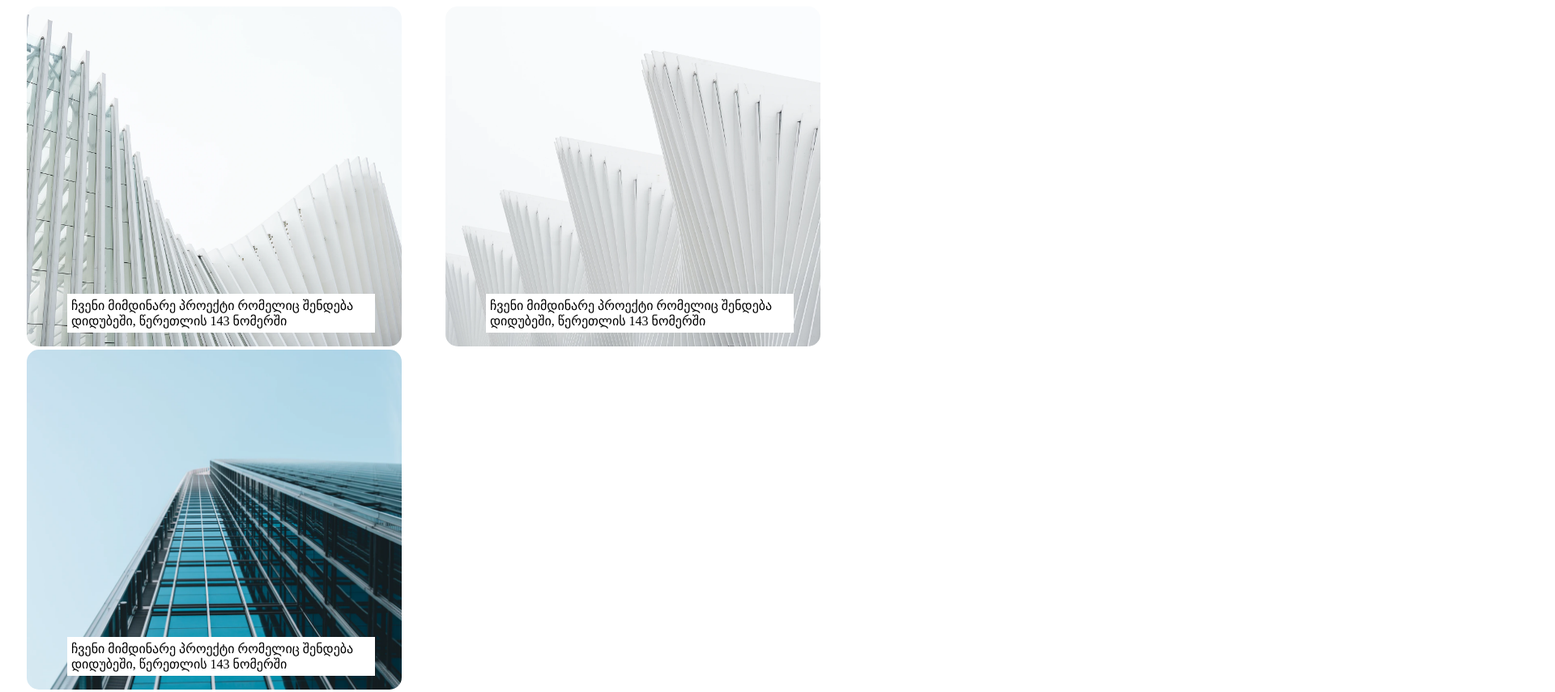
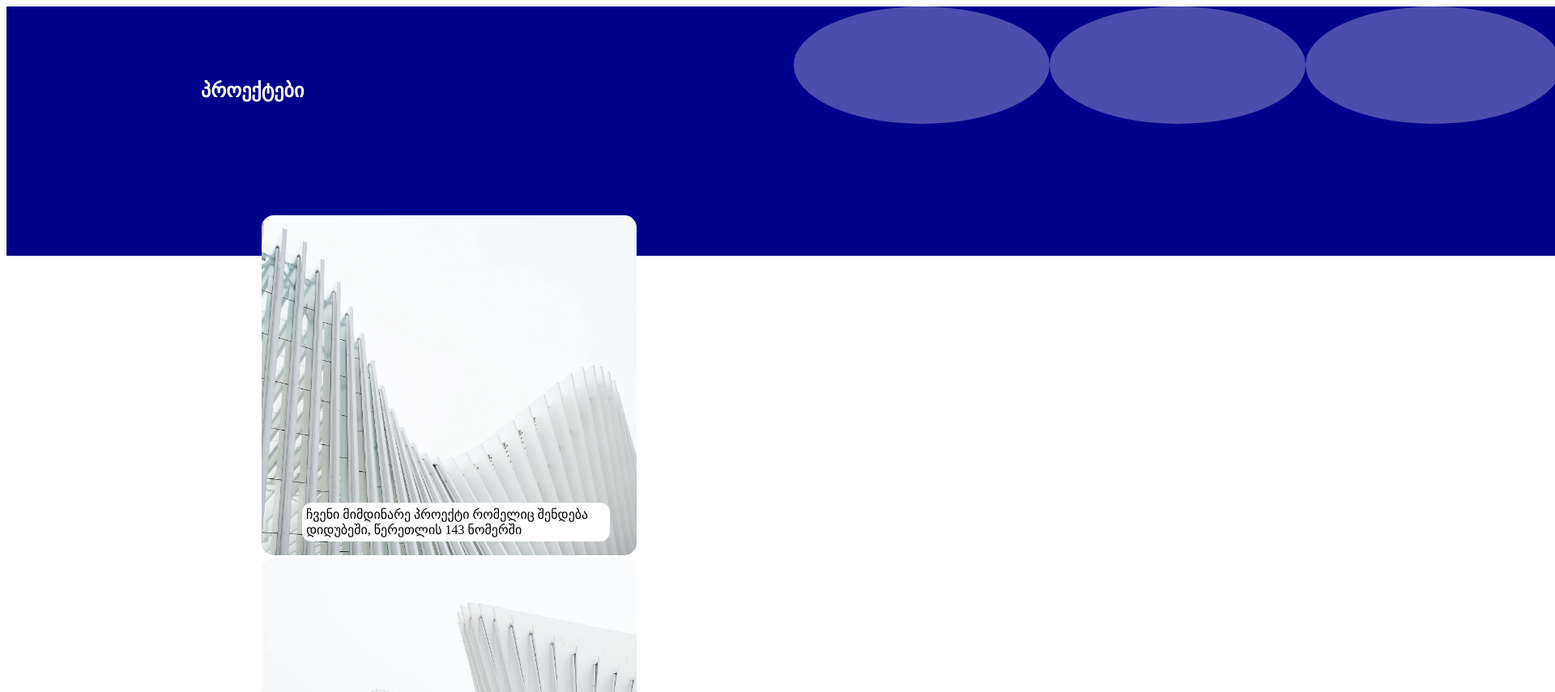
Before and after one commit to Tornike1993/Group-Task, a plain HTML site: page index.html in a window 1280 px wide. Shown: the top 855 px of the page at 81% size, 1920 px wide, since content can reach past the window. Drawn offline with Linux system fonts and the light colour scheme.

Commit message:
styling header & section
header styling & put images on header

```diff
--- a/css/style.css
+++ b/css/style.css
@@ -1,3 +1,51 @@
+
+header{
+	background-color: darkblue;
+	top: 3902px;
+	left: 0px;
+	width: 1920px;
+	height: 308px;
+	display: flex;
+	justify-content: space-between;
+}
+
+h2{
+	top: 3972px;
+	left: 240px;
+	width: 184px;
+	height: 38px;
+	color: #FFFFFF;
+	size: 32px;
+	text-transform: uppercase;
+	padding: 70px;
+	padding-left: 240px;
+}
+
+.dotss{
+	display: flex;
+}
+
+.dots{
+	top: 3986px;
+	left: 1639px;
+	width: 10px;
+	height: 10px;
+	padding: 70px;
+	padding-right: 241px;
+	opacity: 0.3;
+	border-radius: 50%;
+	background-color: white;
+    height: 5px;
+    width: 5px;
+}
+
+/*div:first-child{}
+.first_dot{
+	opacity: 1;
+	background-color: white;
+	color: white;
+}*/
+
 .box{
 	position:relative;
 }
@@ -7,6 +55,7 @@
 	height:420px;
 	vertical-align:right;
 	margin-inline:25px;
+
 }
 .box p{
 	position:absolute;
@@ -15,7 +64,11 @@
 	bottom:1px;
 	left:50px;
 	background-color:white;
+	border-radius: 12px;
 }
-div{
+
+.divs{
 	margin-left:50px;
+	padding-left: 240px;
+	margin-top: -50px;
 }
--- a/index.html
+++ b/index.html
@@ -3,8 +3,17 @@
 	<head>
 		<link rel="stylesheet" type="text/css" href="css/style.css">
 	</head>
+	<header>
+		<h2> პროექტები </h2>
+		<div class="dotss">
+			<div class="dots"></div>
+			<div class="dots"></div>
+			<div class="dots"></div>
+		</div>
+	</header>
 	<body>
 		<section>
+			<div class="divs">
 				<div class="box">
 					<img src="images/Rectangle 18.png" alt="building">
 					<p>ჩვენი მიმდინარე პროექტი რომელიც შენდება დიდუბეში, წერეთლის 143 ნომერში</p>
@@ -17,6 +26,7 @@
 					<img src="images/Rectangle 21.png" alt="building4">
 					<p>ჩვენი მიმდინარე პროექტი რომელიც შენდება დიდუბეში, წერეთლის 143 ნომერში</p>
 				</div>
+			</div>
 		</section>
 	</body>
 </html>
```
Lines whose indentation alone changed are shown as unchanged.
